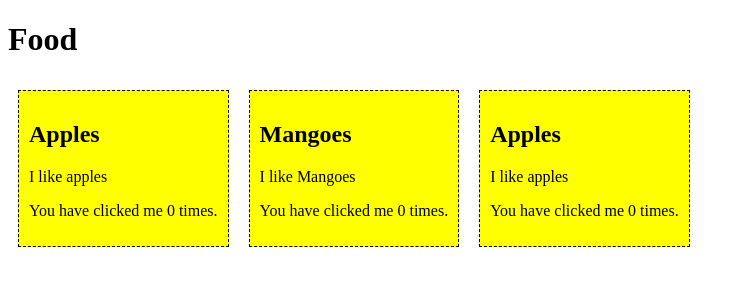
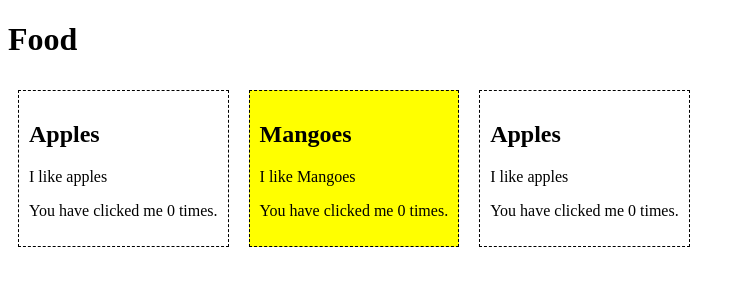
Before and after one commit to theacarreon/WEBPROG-SF231-vvuejs, a Vue app in the folder vue-project/: page / in a window 1280 px wide. Shown: the top 300 px of the page, without its empty margins (0-745 px from the left). Built offline with nearby package versions, Linux system fonts and the light colour scheme.

Commit message:
added class

```diff
--- a/vue-project/src/components/FoodItem.vue
+++ b/vue-project/src/components/FoodItem.vue
@@ -1,5 +1,5 @@
 <template>
-    <div v-on:click="countClicks">
+    <div class="apple">
       <h2>{{ name }}</h2>
       <p>{{ message }}</p>
       <p id="red">You have clicked me {{ clicks }} times.</p>
@@ -24,7 +24,7 @@
   </script>
 
   <style>
-    #app > div {
+    .apple {
     border: dashed black 1px;
     display: inline-block;
     margin: 10px;
--- a/vue-project/src/components/FoodItem2.vue
+++ b/vue-project/src/components/FoodItem2.vue
@@ -1,5 +1,5 @@
 <template>
-    <div v-on:click="countClicks">
+    <div class="mangoes">
       <h2>{{ name }}</h2>
       <p>{{ message }}</p>
       <p id="red">You have clicked me {{ clicks }} times.</p>
@@ -24,7 +24,7 @@
   </script>
 
   <style>
-  #app > div {
+  .mangoes {
     border: dashed black 1px;
     display: inline-block;
     margin: 10px;
```
